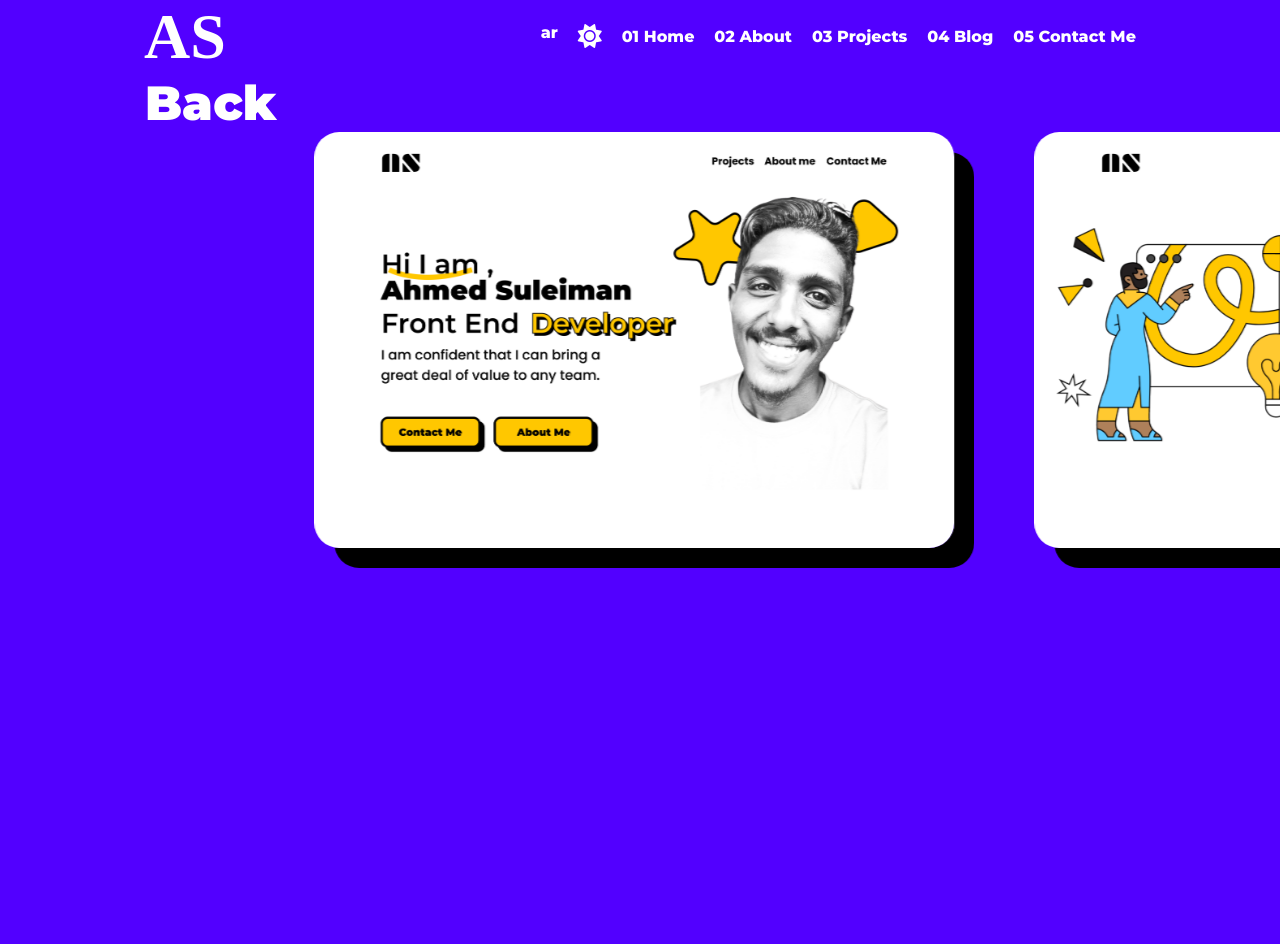
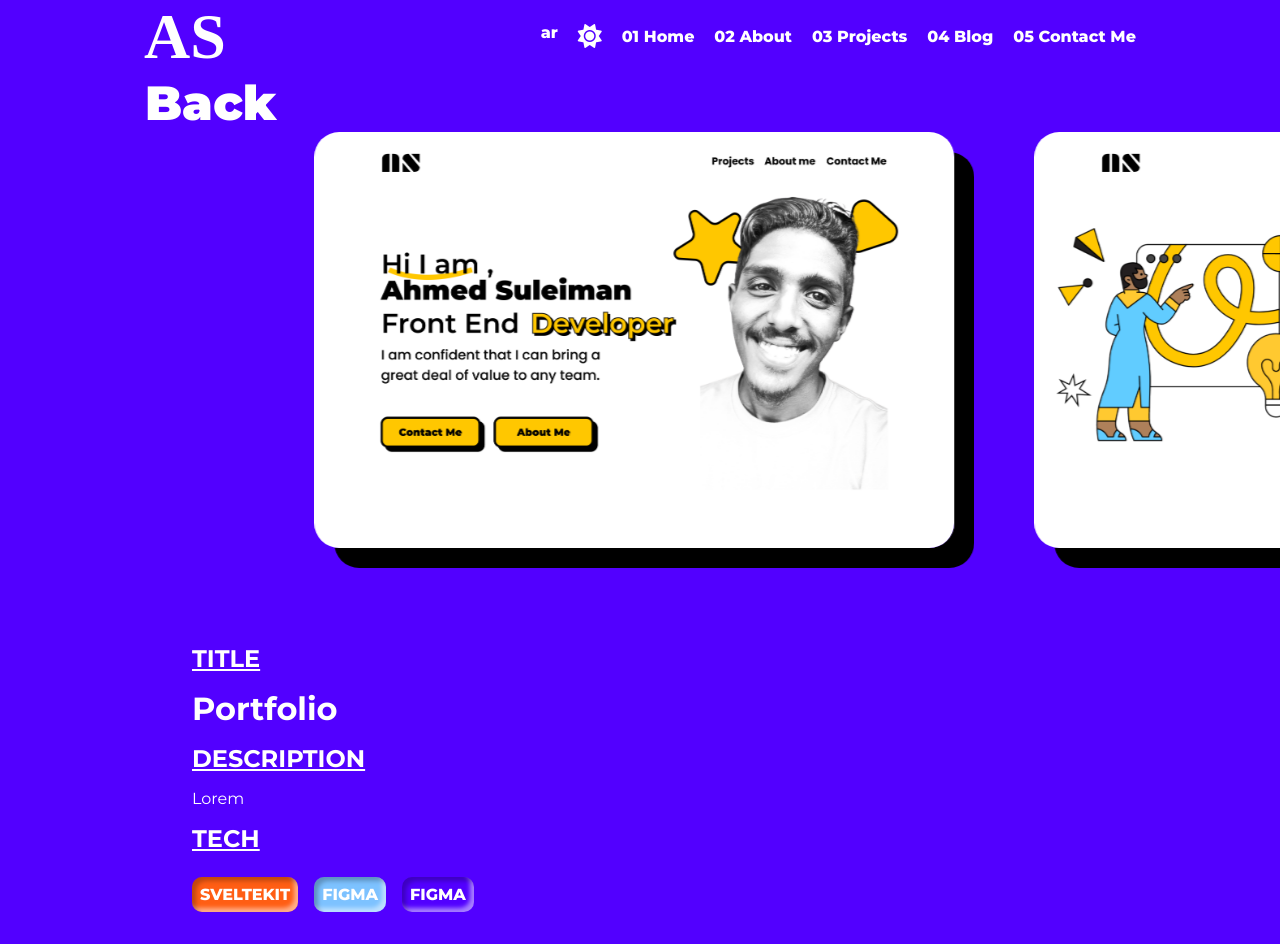
Before and after one commit to ahmedonour/portfolio-5.4, a SvelteKit app: page /project/MAM in a window 1280 px wide. Shown: the top 944 px of the page. Before the commit the page ends 800 px from the top, so only its background shows below. Built offline with nearby package versions, Linux system fonts and the light colour scheme; a web font is replaced by a local one.

Commit message:
UPDATE ! : UI/UX update and fixing some bugs

```diff
--- a/src/components/projects/projectCard.svelte
+++ /dev/null
@@ -1,120 +0,0 @@
-<!-- <script>
-	export let projectImg;
-	export let srcPath;
-	export let projectName;
-	export let projectDes;
-	let visible = true;
-	export function toggleVisible() {
-		visible = !visible;
-	}
-</script>
-
-<div class="projects">
-	<button on:click={toggleVisible}><img src={projectImg} alt="Insparition for project" /></button>
-</div>
-{#if !visible}
-	<main>
-		<button on:click={toggleVisible}><i class="fas fa-x" /></button>
-		<div class="projectsShowCase">
-			<div class="project-image">
-				<img src={srcPath} alt="project image" />
-			</div>
-			<div class="projectDescription">
-				<h1>{projectName}</h1>
-				<p>{projectDes}</p>
-			</div>
-		</div>
-	</main>
-{/if}
-
-<style>
-	.projects img {
-		width: 100%;
-		height: auto;
-		border-radius: 20px;
-		border: 2px solid #fff;
-		/* margin-bottom: 10rem; */
-	}
-	.projects button {
-		background-color: rgba(0, 0, 0, 0);
-		border: none;
-		cursor: pointer;
-	}
-	main {
-		width: 100vw;
-		height: auto;
-		background-color: rgba(0, 0, 0, 0.2);
-		-webkit-backdrop-filter: blur(10px);
-		backdrop-filter: blur(10px);
-		position: fixed;
-		z-index: 99;
-		top: 0;
-		left: 0;
-		display: flex;
-		flex-direction: column;
-		justify-content: end;
-		align-items: center;
-		cursor: auto;
-		overflow: scroll;
-	}
-	main .projectsShowCase {
-		background-color: #260090;
-		width: 100vw;
-		height: fit-content;
-		padding-block: 5rem;
-		margin-top: 10vh;
-		top: 0;
-		left: 0;
-		border-radius: 1rem 1rem 0 0;
-		display: flex;
-		justify-content: center;
-		flex-direction: column;
-		align-items: center;
-		color: white;
-		overflow: scroll;
-	}
-	main button {
-		background: none;
-		border: none;
-		font-size: 1.5rem;
-		color: rgb(173, 0, 0);
-		position: absolute;
-		width: 3rem;
-		height: 3rem;
-		border-radius: 50px;
-		right: 10%;
-		top: 10%;
-		cursor: pointer;
-		transition: all 550ms ease-in;
-	}
-	main button:hover {
-		background-color: #fff;
-		color: #260090;
-		font-size: 2rem;
-	}
-	main .projectsShowCase .project-image {
-		display: flex;
-		justify-content: center;
-	}
-	main .projectsShowCase .project-image img {
-		width: 30%;
-		border-radius: 20px;
-		margin: 2rem;
-	}
-	.projectDescription {
-		width: 50%;
-		line-height: 1.5;
-		text-align: justify;
-	}
-	@media only screen and (max-width: 420px) {
-		main {
-			position: absolute;
-		}
-		main .projectsShowCase .project-image img {
-			width: calc(100% - 2rem);
-		}
-		.projectDescription {
-			width: calc(100% - 2rem);
-		}
-	}
-</style> -->
--- /dev/null
+++ b/src/components/projects/projectDetails.svelte
@@ -0,0 +1,42 @@
+<script>
+
+	export let titleProject;
+	export let description;
+</script>
+
+<div>
+	<h2>Title</h2>
+	<h1>{titleProject}</h1>
+	<h2>Description</h2>
+	<p>{description}</p>
+	<h2>Tech</h2>
+</div>
+
+<style>
+	div {
+		width: 70vw;
+		font-family: 'Montserrat';
+		color: white;
+		padding: 5rem 0 0 0;
+	}
+	div h2 {
+		text-transform: uppercase;
+		padding: 1rem 0;
+		text-decoration: underline;
+	}
+	div p{
+		width: 50%;
+		text-align: justify;
+		font-weight: 400;
+	}
+	@media (max-width: 1024px){
+		div{
+			width: 90vw;
+		}
+		div p{
+			width: 100%;
+			text-align: justify;
+			line-height: 1.4;
+		}
+	}
+</style>
--- /dev/null
+++ b/src/components/projects/techLable.svelte
@@ -0,0 +1,22 @@
+<script>
+	export let colour;
+	export let techName;
+</script>
+
+<div style={colour}>
+	<p>{techName}</p>
+</div>
+
+<style>
+	*:not(p) {
+		text-transform: uppercase;
+		font-weight: 800;
+		border-radius: 10px;
+		margin-top: .5rem;
+		margin-right: 1rem;
+		font-family: 'Montserrat';
+		padding: 0.5rem;
+		text-align: center;
+		box-shadow: inset 4px 4px 4px rgba(0, 0, 0, 0.25), inset -4px -4px 4px rgba(255, 255, 255, 0.5);
+	}
+</style>
--- a/src/routes/+layout.svelte
+++ b/src/routes/+layout.svelte
@@ -168,7 +168,6 @@
 <Footer />
 
 <style>
-
 	.loader {
 		position: fixed;
 		top: 0;
--- a/src/routes/project/MAM/+page.svelte
+++ b/src/routes/project/MAM/+page.svelte
@@ -1,30 +1,40 @@
 <script>
 	import Backbutton from '../../../components/projects/backbutton.svelte';
 	import ImageSlider from '../../../components/projects/ImageSlider.svelte';
-	import ProjectCard from '../../../components/projects/projectCard.svelte';
+	import ProjectDetails from '../../../components/projects/projectDetails.svelte';
+	import TechLable from '../../../components/projects/techLable.svelte';
 	const active = 'mouckup';
 </script>
-
+<svelte:head>
+	<link rel="stylesheet" href="/projects.css">
+</svelte:head>
 <Backbutton />
 <main>
 	<div class="image-container">
 		<ImageSlider class={active} ShowcaseImage="/fg/Main-Page.png" />
 		<ImageSlider ShowcaseImage="/fg/About-me.png" />
+
+	</div>
+	<div>
+		<ProjectDetails titleProject="Portfolio" description="Lorem" />
+	</div>
+	<div class="tech">
+		<TechLable techName="svelteKit" colour="background: #ff5e14; color: #fff;" />
+		<TechLable techName="figma" colour="background: #7dc2ff; color: #fff;" />
+		<TechLable techName="figma" colour="background: #5200ff; color: #fff;" />
 	</div>
 
-	<ProjectCard />
 </main>
-
-<!-- <ProjectCard
-	projectImg="/mouckup/m.a.m.png"
-	srcPath="/mouckup/m.a.m.png"
-	projectName="M.A.M"
-	projectDes="The M.A.M mobile app is an invaluable tool for keeping track of debts owed to you. It is a reliable and efficient way to ensure that you are always aware of who owes you and how much. The app is user-friendly and provides an easy-to-use interface that allows you to quickly and accurately track all debts. I highly recommend this app to anyone who needs to keep track of their debts. It is an excellent resource that will help you stay organized and informed."
-/> -->
 <style>
-	main {
+	/* main {
 		display: grid;
 		place-items: center;
+	}
+	.tech {
+		width: 70%;
+		display: flex;
+
+		margin-bottom: 2rem;
 	}
 	.image-container {
 		display: flex;
@@ -32,5 +42,5 @@
 		overflow: hidden;
 		width: 100vw;
 		height: 120%;
-	}
+	} */
 </style>
--- a/src/routes/project/Roshan/+page.svelte
+++ b/src/routes/project/Roshan/+page.svelte
@@ -1,17 +1,29 @@
 <script>
 	import Backbutton from '../../../components/projects/backbutton.svelte';
+	import ImageSlider from '../../../components/projects/ImageSlider.svelte';
+	import ProjectDetails from '../../../components/projects/projectDetails.svelte';
+	import TechLable from '../../../components/projects/techLable.svelte';
+</script>
+<svelte:head>
+	<link rel="stylesheet" href="/projects.css">
+</svelte:head>
+<Backbutton />
+<main>
+	<div class="image-container">
+		<ImageSlider ShowcaseImage="/fg/Roshan.png" />
+	</div>
+	<ProjectDetails titleProject="Roshan" description="I am pleased to present the real estate agency website I built for my graduation project. This website is designed to provide users with an easy-to-use platform to search for and purchase real estate. It features a comprehensive database of properties, allowing users to easily browse and compare different listings. Additionally, the website provides users with helpful resources, such as mortgage calculators and tips for finding the perfect property. The website is also designed to be secure and user-friendly, with a secure payment system and intuitive navigation. I am confident that users will have a positive experience when searching for and purchasing real estate with this website." />
+	<div class="tech">
+		<TechLable techName="figma" colour="background: red; color: #fff;" />
+		<TechLable techName="Express.js" colour="background: #fff; color: #000;" />
+		<TechLable techName="sqlite3" colour="background: #038dff; color: #fff;" />
+		<TechLable techName="html" colour="background: #ff4a03; color: #fff;" />
+		<TechLable techName="Css" colour="background: #0038a0; color: #fff;" />
+	</div>
 
-	import ImageSlider from '../../../components/projects/ImageSlider.svelte';
-	import ProjectCard from '../../../components/projects/projectCard.svelte';
-</script>
-
-<Backbutton />
-<ImageSlider ShowcaseImage="/fg/Roshan.png" />
-<ProjectCard />
-
-<!-- <ProjectCard
-	projectImg="/mouckup/roshan.png"
-	srcPath="/mouckup/roshan.png"
-	projectName="Roshan"
-	projectDes="I am pleased to present the real estate agency website I built for my graduation project. This website is designed to provide users with an easy-to-use platform to search for and purchase real estate. It features a comprehensive database of properties, allowing users to easily browse and compare different listings. Additionally, the website provides users with helpful resources, such as mortgage calculators and tips for finding the perfect property. The website is also designed to be secure and user-friendly, with a secure payment system and intuitive navigation. I am confident that users will have a positive experience when searching for and purchasing real estate with this website."
-/> -->
+</main>
+<style>
+	:root{
+		color: #0038a0;
+	}
+</style>
--- /dev/null
+++ b/static/projects.css
@@ -0,0 +1,18 @@
+main {
+    display: grid;
+    place-items: center;
+}
+.tech {
+    width: 70%;
+    display: flex;
+    gap: 1;
+    flex-wrap: wrap;
+    margin-bottom: 2rem;
+}
+.image-container {
+    display: flex;
+    justify-content: space-between;
+    overflow: hidden;
+    width: 100vw;
+    height: 120%;
+}
```
Also changed, not shown: src/components/projects/projectLink.svelte (+4 -4 lines), src/routes/project/Product card/+page.svelte (+18 -12 lines), src/routes/project/authorLanding/+page.svelte (+17 -10 lines).
